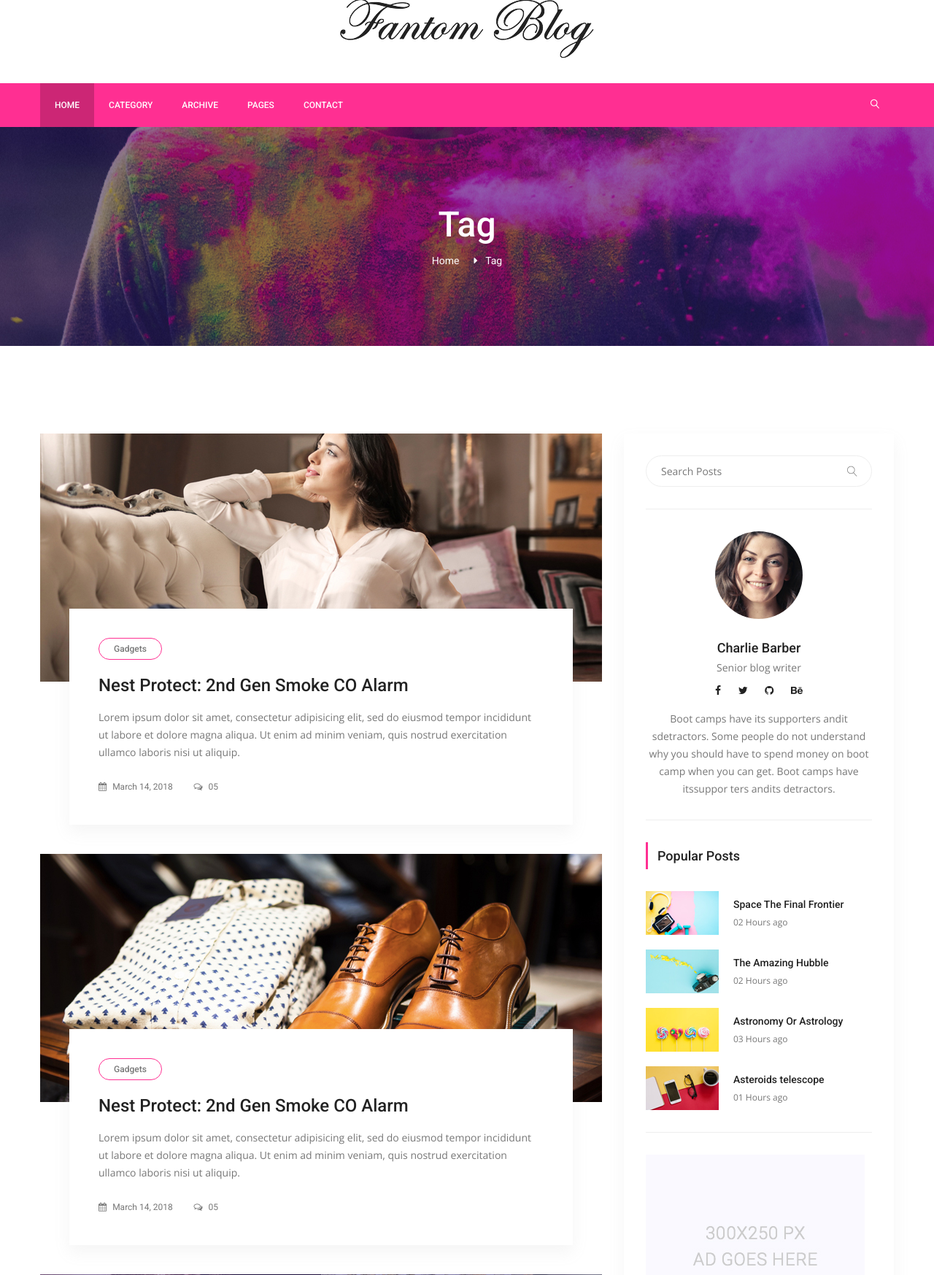
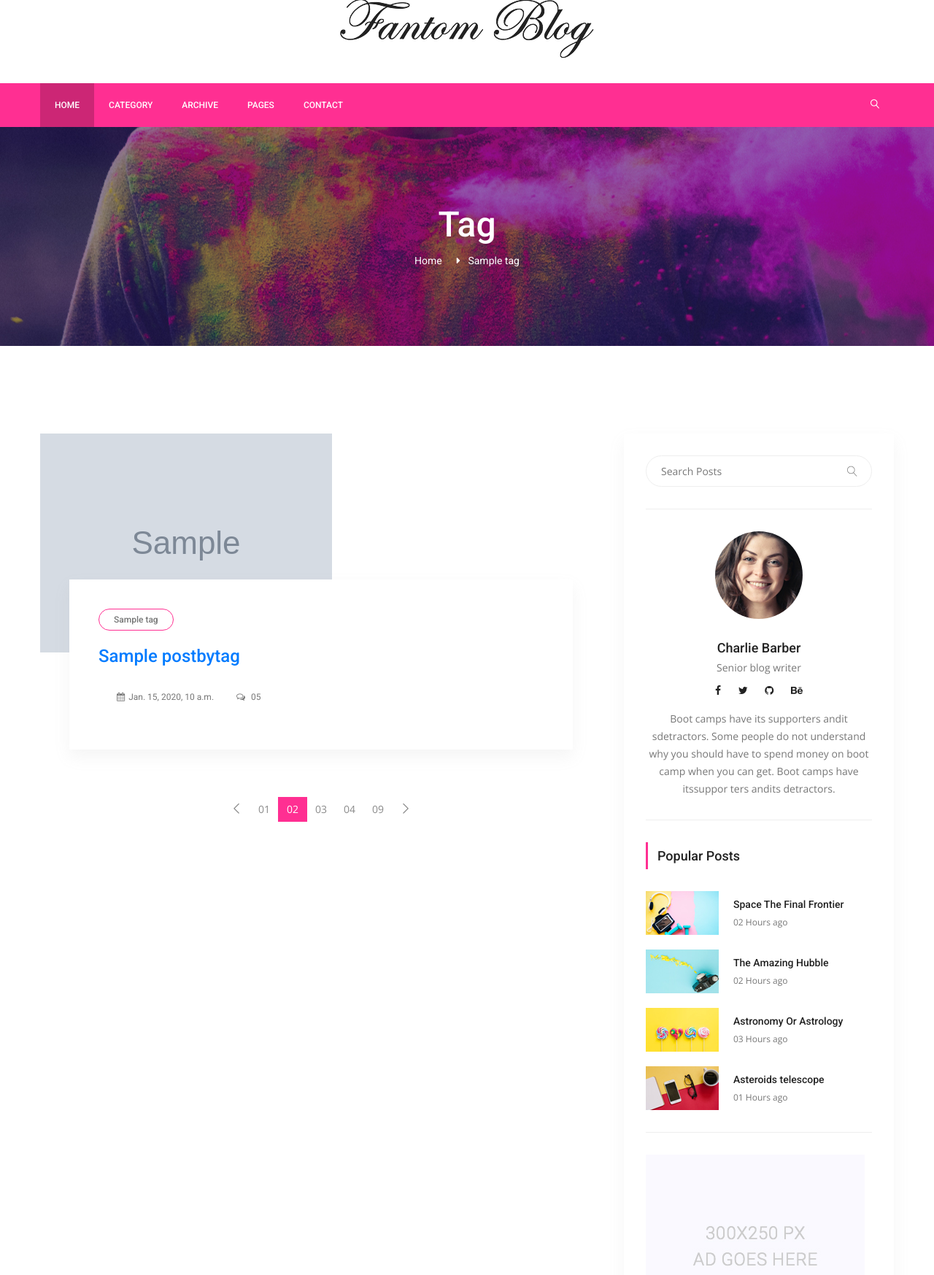
Before and after one commit to gurnitha/django-fantom-blog, a Django app: template templates/posts/posts_by_tag.html in a window 1280 px wide. Shown: the part 36-1783 px from the top of the page at 73% size. Run offline with Django 3.2, Linux system fonts and the light colour scheme; tables that the repository leaves empty hold one stand-in row (values such as "Sample post"); the template is opened without the code that fills it: values that come from a table or form of the project are taken from there, most other values are stand-ins (such as "Sample title", 1, 10 or a date in 2020); grey boxes marked "Sample" are stand-in pictures; some libraries are stand-ins or nearby versions.

Commit message:
20.4 Tags - Display all posts by tag (posts-by-tag)

```diff
--- a/posts/urls.py
+++ b/posts/urls.py
@@ -13,5 +13,5 @@ urlpatterns = [
 	path('', views.IndexView.as_view(), name='index'),
     path('detail/<int:pk>/<slug:slug>/', views.PostDetail.as_view(),name="detail"),
     path('category/<int:pk>/<slug:slug>', views.PostsByCategory.as_view(),name="posts_by_category"),
-    path('tags/slug/', views.PostsByTag.as_view(),name="posts_by_tag"),
+    path('tags/<int:pk>/<slug:slug>/', views.PostsByTag.as_view(),name="posts_by_tag"),
 ]
--- a/templates/posts/posts_by_tag.html
+++ b/templates/posts/posts_by_tag.html
@@ -13,7 +13,7 @@
 				<h2>Tag</h2>
 				<div class="page_link">
 					<a href="index.html">Home</a>
-							<a href="category.html">Tag</a>
+					<a href="category.html">{{tag.title}}</a>
 				</div>
 			</div>
 		</div>
@@ -29,104 +29,25 @@
         	<!-- Posts -->
             <div class="col-lg-8">
                 <div class="blog_left_sidebar">
+                	<!-- Post -->
+                	{% for postbytag in postsbytag %}
                 	<article class="blog_style1">
                     	<div class="blog_img">
-                            		<img class="img-fluid" src="{% static 'img/home-blog/blog-1.jpg' %}" alt="">
+                    		<img class="img-fluid" src="{{postbytag.image.url}}" alt="">
                     	</div>
                     	<div class="blog_text">
 							<div class="blog_text_inner">
-										<a class="cat" href="#">Gadgets</a>
-										<a href="#"><h4>Nest Protect: 2nd Gen Smoke CO Alarm</h4></a>
-										<p>Lorem ipsum dolor sit amet, consectetur adipisicing elit, sed do eiusmod tempor incididunt ut labore et dolore magna aliqua. Ut enim ad minim veniam, quis nostrud exercitation ullamco laboris nisi ut aliquip.</p>
+								<a class="cat" href="#">{{tag.title}}</a>
+								<a href="#"><h4>{{postbytag.title}}</p>
 								<div class="date">
-											<a href="#"><i class="fa fa-calendar" aria-hidden="true"></i> March 14, 2018</a>
+									<a href="#"><i class="fa fa-calendar" aria-hidden="true"></i>{{postbytag.publishing_date}}</a>
 									<a href="#"><i class="fa fa-comments-o" aria-hidden="true"></i> 05</a>
 								</div>
 							</div>
                     	</div>
                     </article>
-                            <article class="blog_style1">
-                            	<div class="blog_img">
-                            		<img class="img-fluid" src="{% static 'img/home-blog/blog-2.jpg' %}" alt="">
-                            	</div>
-                            	<div class="blog_text">
-									<div class="blog_text_inner">
-										<a class="cat" href="#">Gadgets</a>
-										<a href="#"><h4>Nest Protect: 2nd Gen Smoke CO Alarm</h4></a>
-										<p>Lorem ipsum dolor sit amet, consectetur adipisicing elit, sed do eiusmod tempor incididunt ut labore et dolore magna aliqua. Ut enim ad minim veniam, quis nostrud exercitation ullamco laboris nisi ut aliquip.</p>
-										<div class="date">
-											<a href="#"><i class="fa fa-calendar" aria-hidden="true"></i> March 14, 2018</a>
-											<a href="#"><i class="fa fa-comments-o" aria-hidden="true"></i> 05</a>
-										</div>
-									</div>
-								</div>
-                            </article>
-                            <div class="row m0 post_cat_item">
-                            	<div class="col-md-6 p0">
-                            		<div class="post_s_item">
-										<div class="post_img">
-											<img class="img-fluid" src="{% static 'img/post-slider/post-cat-1.jpg' %}" alt="">
-										</div>
-										<div class="post_text">
-											<a class="cat" href="#">Gadgets</a>
-											<a href="#"><h4>Nest Protect: 2nd Gen Smoke + CO Alarm</h4></a>
-											<p>Lorem ipsum dolor sit amet, consectetur adipisicing elit, sed do eiusmod tempor incididunt ut labore.</p>
-											<div class="date">
-												<a href="#"><i class="fa fa-calendar" aria-hidden="true"></i> March 14, 2018</a>
-												<a href="#"><i class="fa fa-comments-o" aria-hidden="true"></i> 05</a>
-											</div>
-										</div>
-									</div>
-                            	</div>
-                            	<div class="col-md-6 p0">
-                            		<div class="post_s_item">
-										<div class="post_img">
-											<img class="img-fluid" src="{% static 'img/post-slider/post-cat-2.jpg' %}" alt="">
-										</div>
-										<div class="post_text">
-											<a class="cat" href="#">Gadgets</a>
-											<a href="#"><h4>Nest Protect: 2nd Gen Smoke + CO Alarm</h4></a>
-											<p>Lorem ipsum dolor sit amet, consectetur adipisicing elit, sed do eiusmod tempor incididunt ut labore.</p>
-											<div class="date">
-												<a href="#"><i class="fa fa-calendar" aria-hidden="true"></i> March 14, 2018</a>
-												<a href="#"><i class="fa fa-comments-o" aria-hidden="true"></i> 05</a>
-											</div>
-										</div>
-									</div>
-                            	</div>
-                            </div>
-                            <article class="blog_style1">
-                            	<div class="blog_img">
-                            		<img class="img-fluid" src="{% static 'img/home-blog/blog-3.jpg' %}" alt="">
-                            	</div>
-                            	<div class="blog_text">
-									<div class="blog_text_inner">
-										<a class="cat" href="#">Gadgets</a>
-										<a href="#"><h4>Nest Protect: 2nd Gen Smoke CO Alarm</h4></a>
-										<p>Lorem ipsum dolor sit amet, consectetur adipisicing elit, sed do eiusmod tempor incididunt ut labore et dolore magna aliqua. Ut enim ad minim veniam, quis nostrud exercitation ullamco laboris nisi ut aliquip.</p>
-										<div class="date">
-											<a href="#"><i class="fa fa-calendar" aria-hidden="true"></i> March 14, 2018</a>
-											<a href="#"><i class="fa fa-comments-o" aria-hidden="true"></i> 05</a>
-										</div>
-									</div>
-                            	</div>
-                            </article>
-                            <article class="blog_style1">
-                            	<div class="blog_img">
-                            		<img class="img-fluid" src="{% static 'img/home-blog/blog-4.jpg' %}" alt="">
-                            	</div>
-                            	<div class="blog_text">
-									<div class="blog_text_inner">
-										<a class="cat" href="#">Gadgets</a>
-										<a href="#"><h4>Nest Protect: 2nd Gen Smoke CO Alarm</h4></a>
-										<p>Lorem ipsum dolor sit amet, consectetur adipisicing elit, sed do eiusmod tempor incididunt ut labore et dolore magna aliqua. Ut enim ad minim veniam, quis nostrud exercitation ullamco laboris nisi ut aliquip.</p>
-										<div class="date">
-											<a href="#"><i class="fa fa-calendar" aria-hidden="true"></i> March 14, 2018</a>
-											<a href="#"><i class="fa fa-comments-o" aria-hidden="true"></i> 05</a>
-										</div>
-									</div>
-								</div>
-                            </article>
+                    {% endfor %}
+                    <!-- Pagination -->
                     <nav class="blog-pagination justify-content-center d-flex">
                         <ul class="pagination">
                             <li class="page-item">
--- a/templates/posts/sight_side.html
+++ b/templates/posts/sight_side.html
@@ -82,7 +82,11 @@
             <ul class="list">
                 {% tags as tags %}
                 {% for tag in tags %}
-                <li><a href="#">{{tag.title}}</a></li>
+                <li>
+                    <a href="{% url 'posts_by_tag' pk=tag.id slug=tag.slug  %}">
+                    {{tag.title}}
+                    </a>
+                </li>
                 {% endfor %}
             </ul>
         </aside>
```
Also changed, not shown: posts/views.py (+7 -8 lines), README.md. Lines whose indentation alone changed are shown as unchanged.
